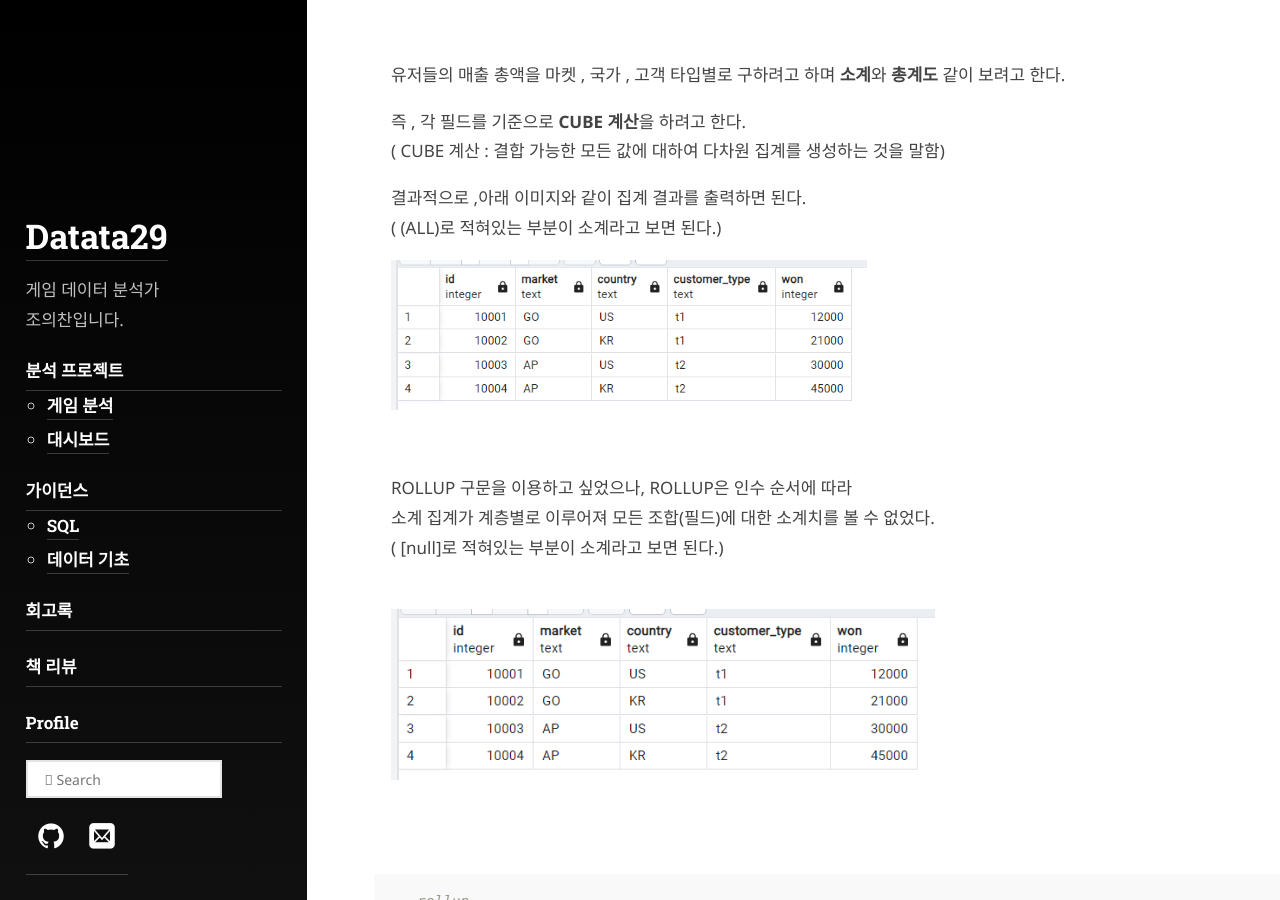
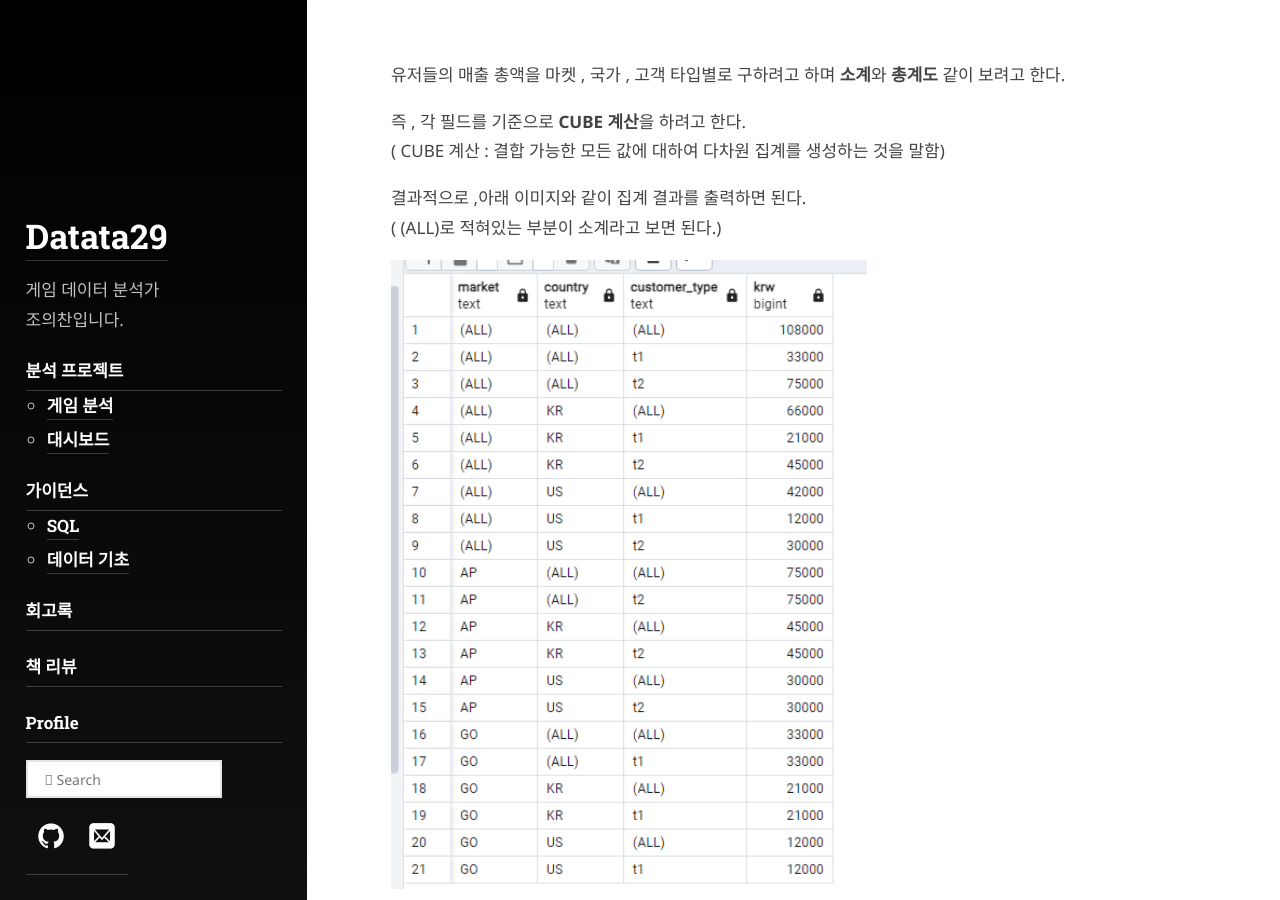
Before and after one commit to datata29/datata29.github.io, a Jekyll site: the page built from _posts/2023-12-25-SQL16.md, in a window 1280 px wide and 900 px high, scrolled down 914 px. Built offline with Jekyll 4.4.1, drawn with Linux system fonts in a browser that asks for light colours; nearby versions of some CDN libraries; some web fonts are replaced.

Commit message:
Update 2023-12-25-SQL16.md

````diff
--- a/_posts/2023-12-25-SQL16.md
+++ b/_posts/2023-12-25-SQL16.md
@@ -34,13 +34,13 @@
 결과적으로 ,아래 이미지와 같이 집계 결과를 출력하면 된다. <br>
 ( (ALL)로 적혀있는 부분이 소계라고 보면 된다.) <br>
 
-<img src="{{ site.baseurl }}/assets/img/sql16_001.png" width="70%" height="70%"> <br>
+<img src="{{ site.baseurl }}/assets/img/sql16_002.png" width="70%" height="70%"> <br>
 
 ROLLUP 구문을 이용하고 싶었으나, ROLLUP은 인수 순서에 따라<br>
 소계 집계가 계층별로 이루어져 모든 조합(필드)에 대한 소계치를 볼 수 없었다. <br>
 ( [null]로 적혀있는 부분이 소계라고 보면 된다.) <br><br>
 
-<img src="{{ site.baseurl }}/assets/img/sql16_001.png" width="80%" height="80%"> <br><br>
+<img src="{{ site.baseurl }}/assets/img/sql16_003.png" width="80%" height="80%"> <br><br>
 
 ```sql
 -- rollup
@@ -59,7 +59,7 @@
 즉, rollup구문으로는 아래 이미지처럼 노란 형광펜으로 칠해진 부분을 구할수 없다.<br><br>
 
 
-<img src="{{ site.baseurl }}/assets/img/sql16_001.png" width="70%" height="70%"> <br><br>
+<img src="{{ site.baseurl }}/assets/img/sql16_004.png" width="70%" height="70%"> <br><br>
 
 어떻게 쿼리 구문을 짜야 모든 필드를 기준으로 소계를 구할수 있을까? <br><br>
 
@@ -133,7 +133,7 @@
 
 집계 결과가 원하는대로 나온 것을 알 수 있다. <br>
 
-<img src="{{ site.baseurl }}/assets/img/sql16_001.png" width="70%" height="70%"> <br><br>
+<img src="{{ site.baseurl }}/assets/img/sql16_002.png" width="70%" height="70%"> <br><br>
 
 
 ---
````
